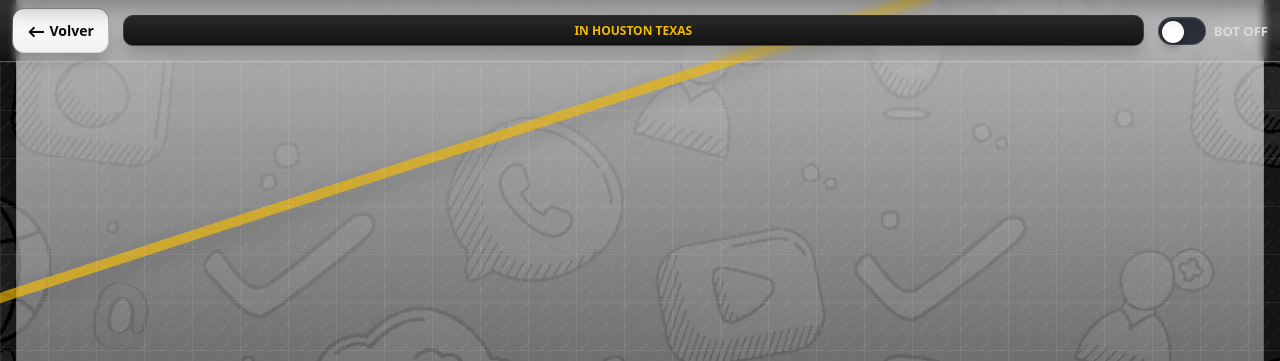
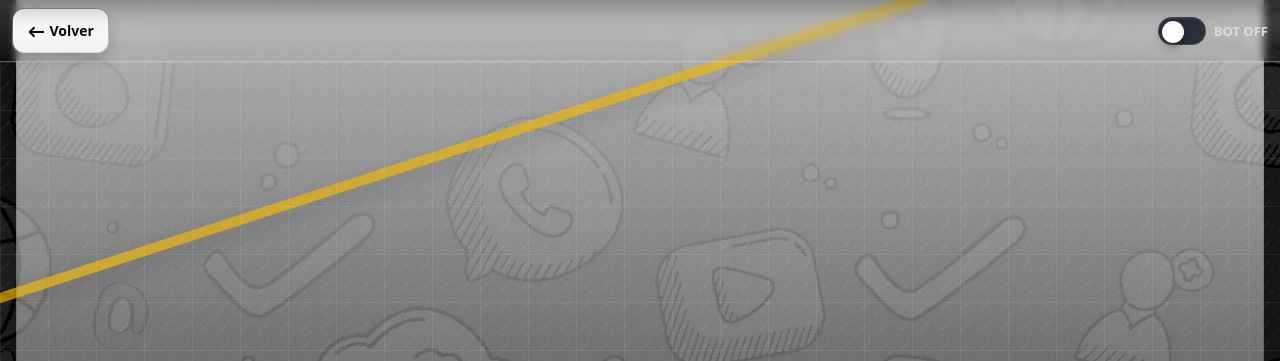
Before and after one commit to Sundingalue/multi-bot-inteligente-v1, a Flask app: template templates/chat_bot.html in a window 1280 px wide. Shown: the part 59-420 px from the top of the page. Run offline with Flask 3, Linux system fonts and the light colour scheme; the template is opened without the code that fills it, so the values that code supplies are empty.

```diff
--- a/templates/chat_bot.html
+++ b/templates/chat_bot.html
@@ -57,7 +57,7 @@
     .brand-ribbon::before{ top:18%; transform: rotate(-18deg); }
     .brand-ribbon::after { bottom:12%; transform: rotate(14deg); }
 
-    /* ===== TOP BAR: ahora muestra el NOMBRE DEL BOT y más grande ===== */
+    /* ===== TOP BAR: muestra el NOMBRE DEL BOT ===== */
     .topbar{
       position:sticky; top:0; z-index:5;
       background:
@@ -67,17 +67,17 @@
       color:#fff;
       padding: calc(env(safe-area-inset-top) + 10px) 14px 10px;
       text-align:center; font-weight:900; letter-spacing:.35px;
-      font-size: clamp(22px, 4.8vw, 28px); /* ← más grande para “Senior Life …” */
+      font-size: clamp(22px, 4.8vw, 28px);
       text-transform: uppercase;
       border-bottom:1px solid rgba(255,255,255,.18);
       box-shadow: 0 8px 24px rgba(0,0,0,.35);
       border-radius: var(--radius) var(--radius) 0 0;
     }
 
-    /* ===== ACTIONS (Volver | Chip | Switch) — botones más grandes ===== */
+    /* ===== ACTIONS: SOLO Volver (izq) + Switch (der) ===== */
     .actions{
       position:sticky; top: calc(env(safe-area-inset-top) + 58px); z-index:4;
-      display:grid; grid-template-columns: auto 1fr auto; align-items:center; gap:10px;
+      display:flex; align-items:center; justify-content:space-between; gap:12px;
       padding: 8px 12px;
       background: linear-gradient(180deg, rgba(255,255,255,.16), rgba(255,255,255,0));
       border-bottom: 1px solid rgba(255,255,255,.16);
@@ -89,30 +89,17 @@
         linear-gradient(180deg, #fff, #f1f1f1) padding-box,
         linear-gradient(180deg, rgba(0,0,0,.2), rgba(255,255,255,.5)) border-box;
       color: var(--ink);
-      padding: 12px 14px;            /* ← más grande */
-      border-radius: 12px;
-      border: 1px solid transparent;
-      font-weight: 900; font-size: 14px; /* ← más grande */
+      padding: 12px 14px;
+      border-radius: 12px; border: 1px solid transparent;
+      font-weight: 900; font-size: 14px;
       text-decoration:none; box-shadow: var(--shadow-sm);
       white-space: nowrap;
     }
     .btn-back:active{ transform: translateY(1px); box-shadow: 0 10px 18px rgba(0,0,0,.20); }
 
-    .chip-bot{
-      display:flex; align-items:center; justify-content:center;
-      background:
-        linear-gradient(180deg, rgba(255,255,255,.12), rgba(255,255,255,.02)),
-        #0e0e0e;
-      color: var(--brand);
-      padding: 6px 10px; border-radius: 10px; font-weight:900; font-size:12px;
-      text-transform: uppercase; box-shadow: var(--shadow-sm);
-      min-width: 40%; border: 1px solid rgba(255,255,255,.14); text-shadow: 0 1px 0 rgba(0,0,0,.35);
-      text-overflow:ellipsis; overflow:hidden; white-space:nowrap; margin: 0 4px;
-    }
-
-    .switch-wrap{ display:inline-flex; align-items:center; gap:8px; justify-self:end; }
+    .switch-wrap{ display:inline-flex; align-items:center; gap:8px; }
     .switch{
-      --w:48px; --h:28px; --p:3px;   /* ← más grande */
+      --w:48px; --h:28px; --p:3px;
       position:relative; width:var(--w); height:var(--h);
       border-radius:999px; background:#2a2f3a; border:1px solid var(--line);
       box-shadow: inset 0 1px 0 rgba(255,255,255,.08); cursor:pointer; flex-shrink:0;
@@ -125,7 +112,7 @@
     }
     .switch.on{ background: rgba(42,162,107,.25); border-color: rgba(42,162,107,.6); }
     .switch.on::after{ transform: translateX(calc(var(--w) - var(--h))); background:#eafff5; }
-    .switch-label{ font-size:13px; font-weight:800; color:#ddd; } /* ← un toque más grande */
+    .switch-label{ font-size:13px; font-weight:800; color:#ddd; }
 
     /* ===== CHAT (NO TOCAR) ===== */
     .chat{
@@ -209,7 +196,7 @@
   <div class="app">
     <div class="brand-ribbon" aria-hidden="true"></div>
 
-    {# ==== LABEL DE COMPAÑÍA (para topbar y chip) ==== #}
+    {# ==== LABEL DE COMPAÑÍA ==== #}
     {% set company_label = 'In Houston Texas' %}
     {% if bot_data is defined and bot_data %}
       {% if bot_data.business_name is defined and bot_data.business_name %}
@@ -223,13 +210,12 @@
       {% set company_label = bot %}
     {% endif %}
 
-    <!-- Topbar ahora muestra el nombre del bot -->
+    <!-- Topbar: SOLO nombre del bot -->
     <div class="topbar">{{ company_label }}</div>
 
-    <!-- Barra de acciones (Volver | Chip | Switch) -->
+    <!-- Acciones: SOLO Volver (izq) + Switch (der) -->
     <div class="actions">
       <a class="btn-back" href="{{ url_for('panel_exclusivo_bot', bot_nombre=bot) }}" aria-label="Volver al panel del bot">⟵ Volver</a>
-      <div class="chip-bot" title="{{ company_label }}">{{ company_label }}</div>
       <div class="switch-wrap">
         <div id="switch" class="switch" role="button" tabindex="0" aria-pressed="false" title="Activar/Desactivar bot"></div>
         <span id="switchText" class="switch-label">BOT OFF</span>
```
